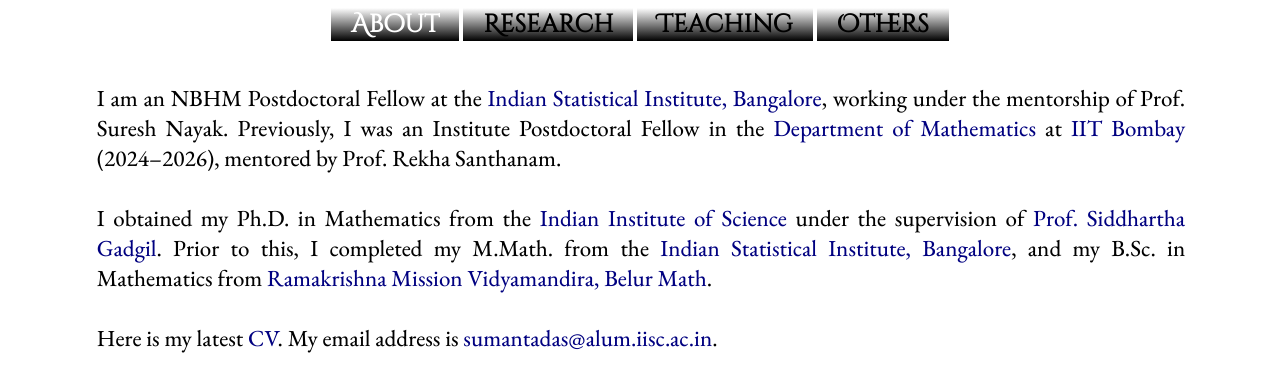
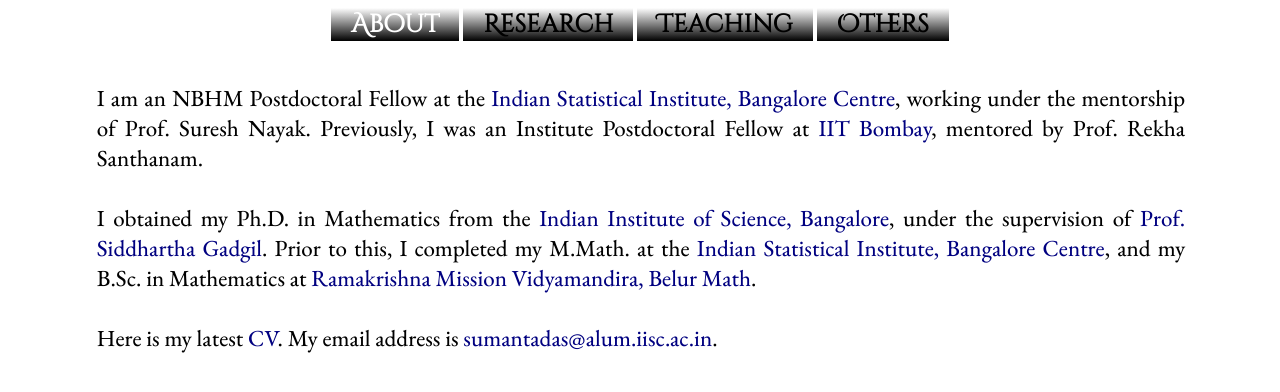
Before and after one commit to sumanta0/sumanta0.github.io, a plain HTML site: page index.html in a window 1280 px wide. Shown: the part 112-504 px from the top of the page. Drawn offline with nearby package versions, Linux system fonts and the light colour scheme; a web font is replaced by a local one.

Commit message:
Add files via upload

```diff
--- a/index.html
+++ b/index.html
@@ -92,9 +92,9 @@
   <tr>
     <td></td>
     <td style="width:90%; text-align: justify; text-justify: inter-word; border-left: 2px solid white; color: black; border-top: 0px solid white; padding: 40px 20px 20px 20px; font-family: 'EB Garamond', serif; font-size: 23px; font-optical-sizing: auto; font-weight: 450; font-style: normal;">
-      I am an NBHM Postdoctoral Fellow at the <a href="https://www.isibang.ac.in/~statmath/" style="color:#000080">Indian Statistical Institute, Bangalore</a>, working under the mentorship of Prof. Suresh Nayak. Previously, I was an Institute Postdoctoral Fellow in the <a href="https://www.math.iitb.ac.in/" style="color:#000080">Department of Mathematics</a> at <a href="https://www.iitb.ac.in/" style="color:#000080">IIT Bombay</a> (2024–2026), mentored by Prof. Rekha Santhanam. <br/><br/>
+      I am an NBHM Postdoctoral Fellow at the <a href="https://www.isibang.ac.in/~statmath/" style="color:#000080">Indian Statistical Institute, Bangalore Centre</a>, working under the mentorship of Prof. Suresh Nayak. Previously, I was an Institute Postdoctoral Fellow at <a href="https://www.iitb.ac.in/" style="color:#000080">IIT Bombay</a>, mentored by Prof. Rekha Santhanam. <br/><br/>
 
-      I obtained my Ph.D. in Mathematics from the <a href="http://www.iisc.ac.in/" style="color:#000080">Indian Institute of Science</a> under the supervision of <a href="https://math.iisc.ac.in/~gadgil/" style="color:#000080">Prof. Siddhartha Gadgil</a>. Prior to this, I completed my M.Math. from the <a href="https://www.isibang.ac.in/~statmath/" style="color:#000080">Indian Statistical Institute, Bangalore</a>, and my B.Sc. in Mathematics from <a href="https://vidyamandira.ac.in/" style="color:#000080">Ramakrishna Mission Vidyamandira, Belur Math</a>. <br/><br/>
+      I obtained my Ph.D. in Mathematics from the <a href="http://www.iisc.ac.in/" style="color:#000080">Indian Institute of Science, Bangalore</a>, under the supervision of <a href="https://math.iisc.ac.in/~gadgil/" style="color:#000080">Prof. Siddhartha Gadgil</a>. Prior to this, I completed my M.Math. at the <a href="https://www.isibang.ac.in/~statmath/" style="color:#000080">Indian Statistical Institute, Bangalore Centre</a>, and my B.Sc. in Mathematics at <a href="https://vidyamandira.ac.in/" style="color:#000080">Ramakrishna Mission Vidyamandira, Belur Math</a>. <br/><br/>
 
       Here is my latest <a href="cv.html" style="color:#000080">CV</a>. My email address is <a href="mailto:sumantadas@alum.iisc.ac.in" style="color:#000080">sumantadas@alum.iisc.ac.in</a>. <br/><br/>
     </td>
```
